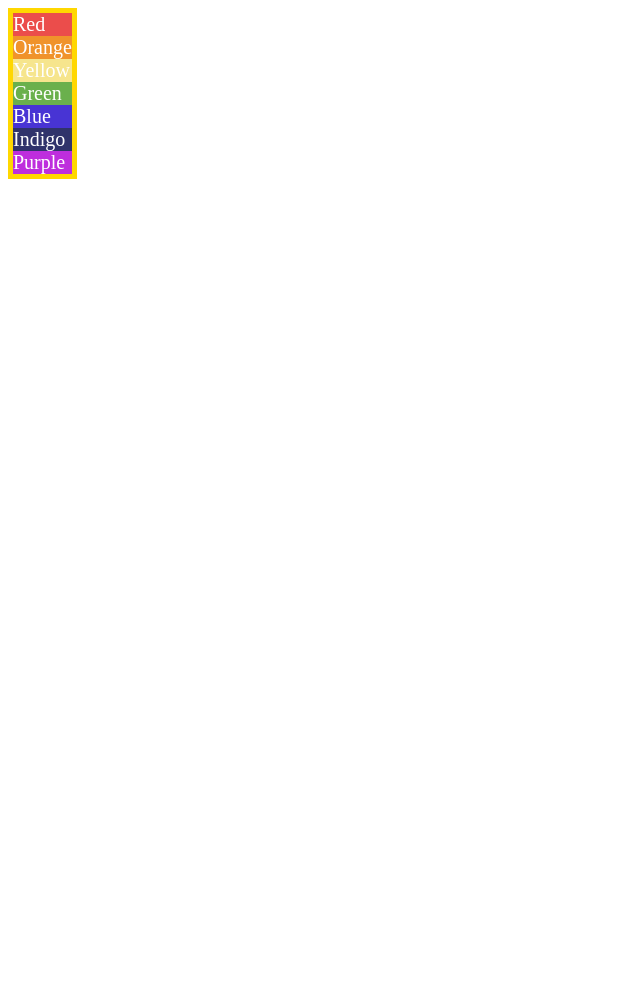
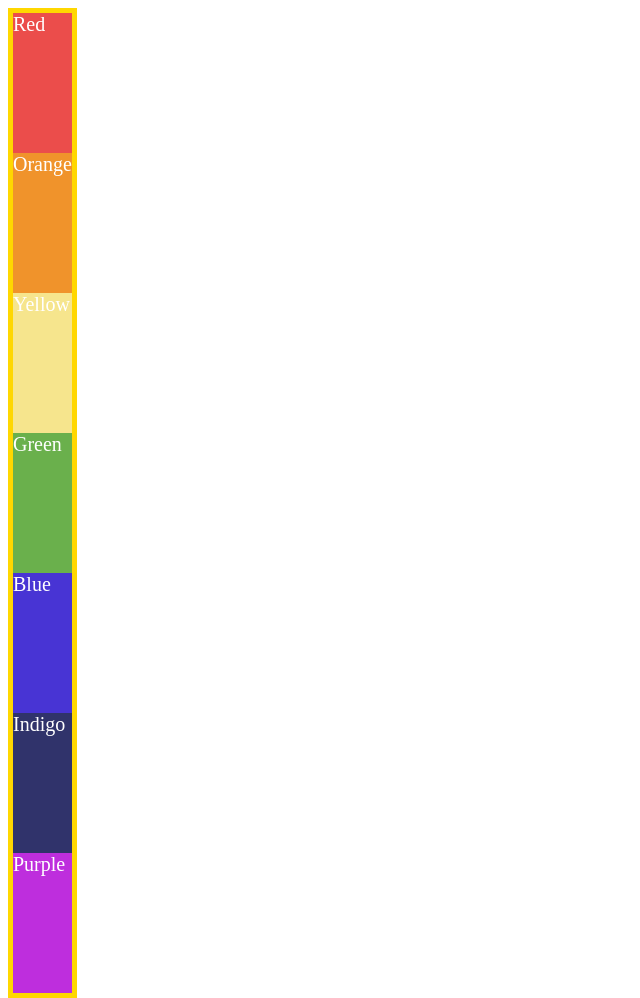
Before and after one commit to Raju-Neduri/WebDevelopment, a plain HTML site: page CSS/9.1 Flex Direction/index.html in a window 1280 px wide. Shown: the whole page, without its empty margins (0-640 px from the left). Before the commit the page ends 800 px from the top, so only its background shows below. Drawn offline with Linux system fonts and the light colour scheme.

Commit message:
commit 2

```diff
--- a/CSS/9.1 Flex Direction/index.html
+++ b/CSS/9.1 Flex Direction/index.html
@@ -18,7 +18,7 @@
     }
 
     .container>* {
-      /* flex-basis: 140px; */
+      flex-basis: 140px;
       font-size: 20px;
 
     }
```
